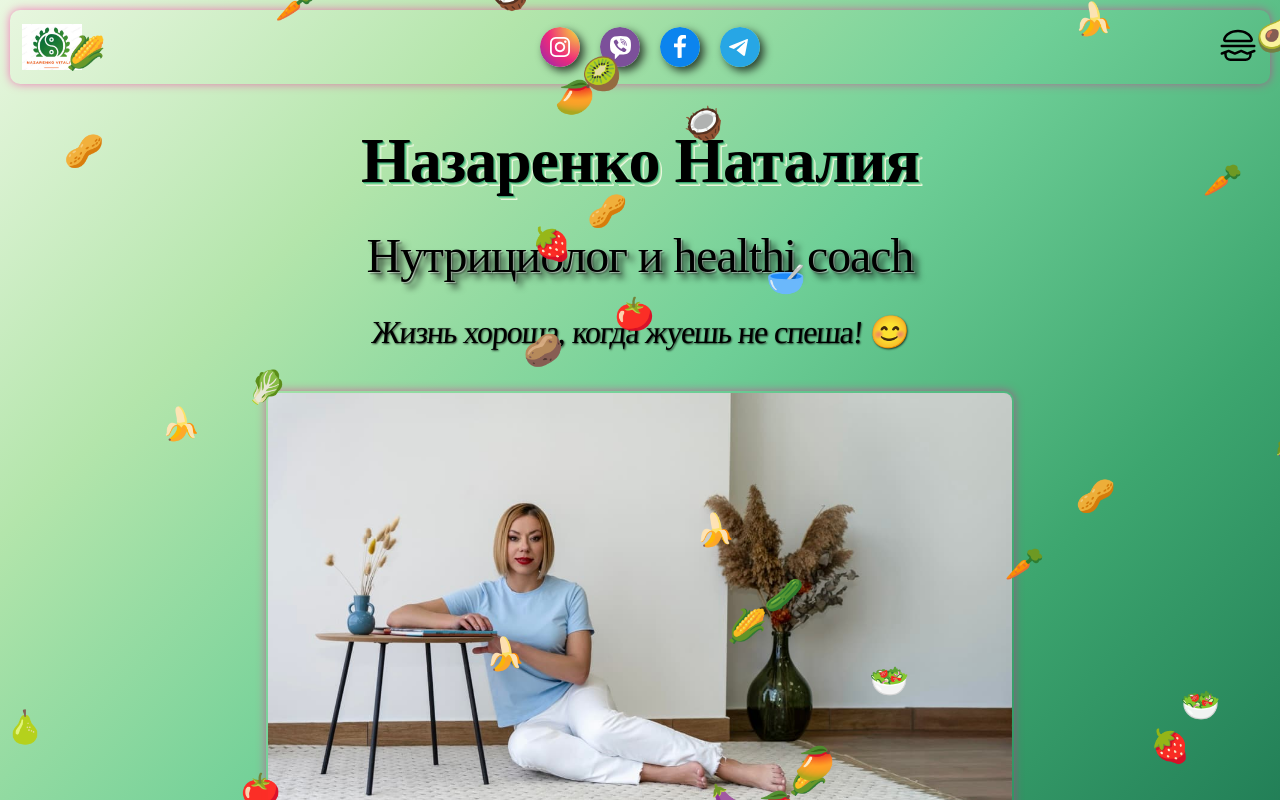
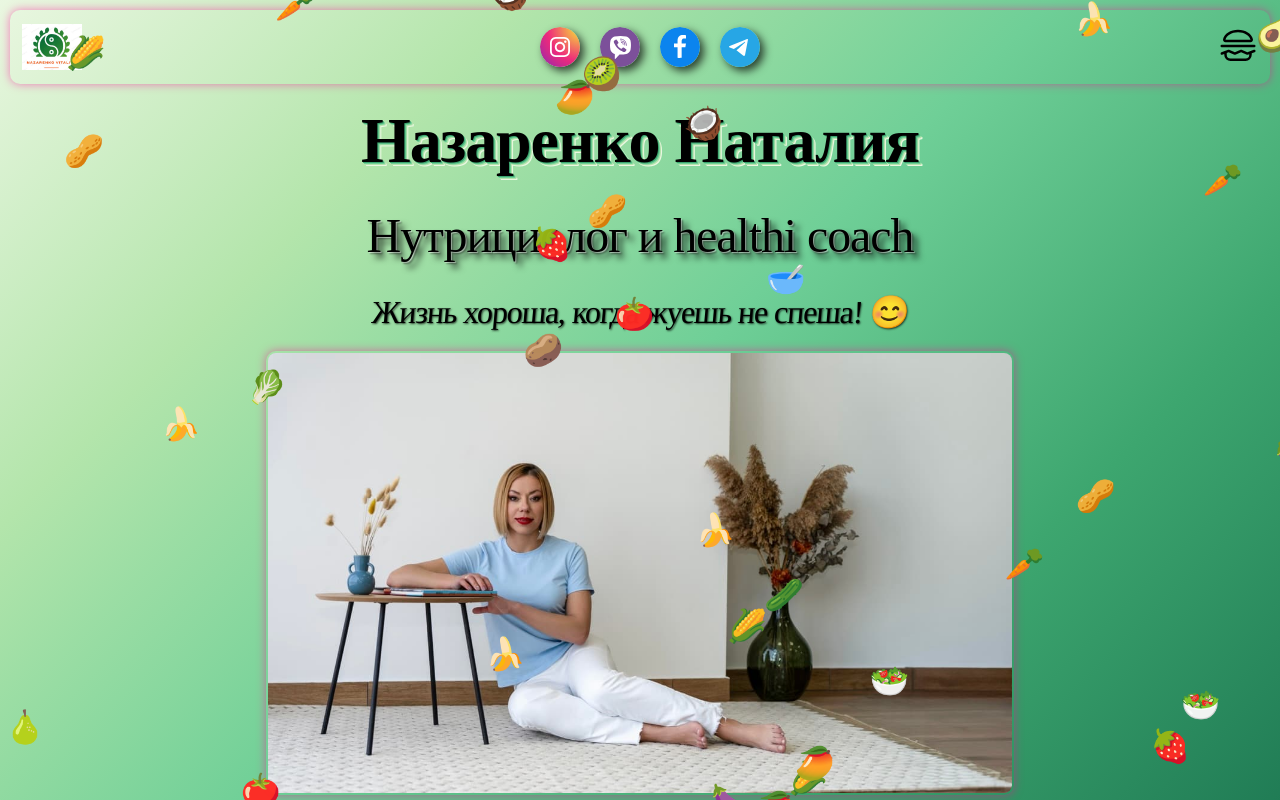
Before and after one commit to costiantynsnaider35/nazarenko.vitality, a React (Vite) app: page / in a window 1280 px wide. Built offline with nearby package versions, Linux system fonts and the light colour scheme.

Commit message:
Update Home.module.css

```diff
--- a/src/components/Home/Home.module.css
+++ b/src/components/Home/Home.module.css
@@ -2,9 +2,10 @@
   display: flex;
   flex-direction: column;
   align-items: center;
-  justify-content: center;
+  justify-content: space-evenly;
   padding: 10px 0;
   width: auto;
+  gap: 30px;
 }
 .homeTitle {
   display: flex;
@@ -14,10 +15,8 @@
   gap: 30px;
   width: 351px;
   z-index: 2;
-  margin-top: 20px;
 }
 .homeImg {
-  margin-top: 20px;
   width: 351px;
   height: 350px;
   object-fit: cover;
```
